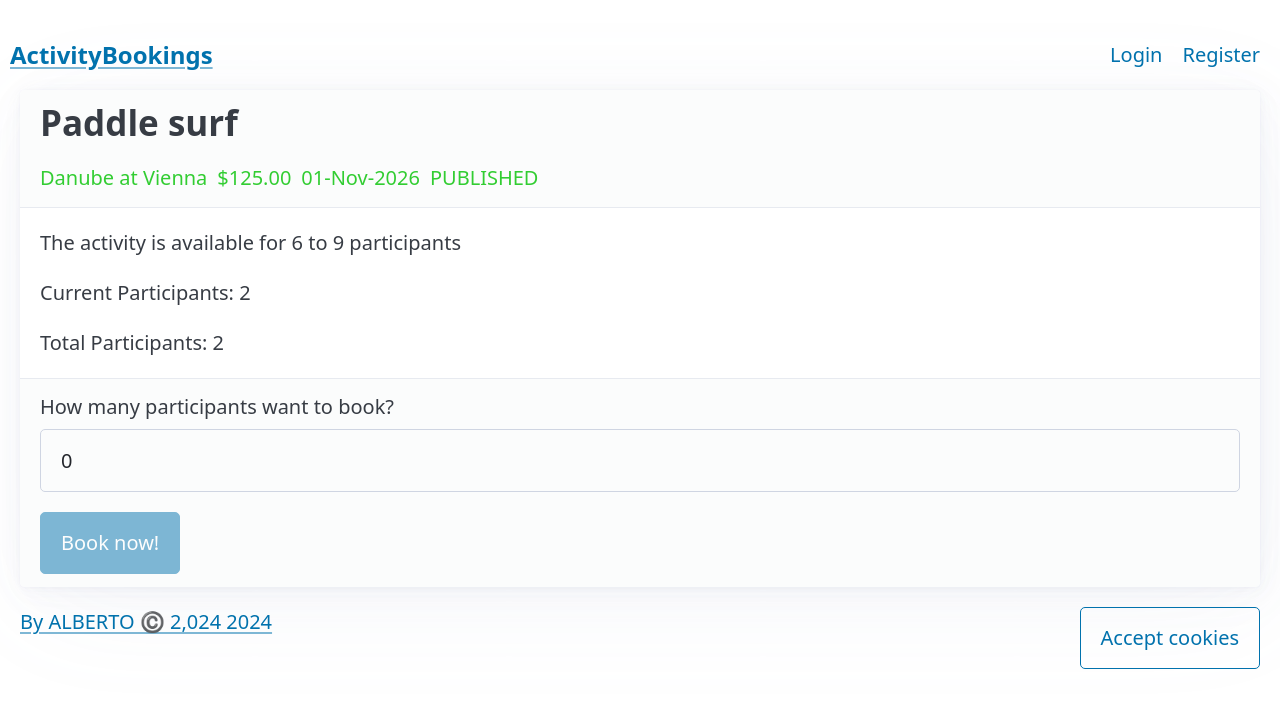
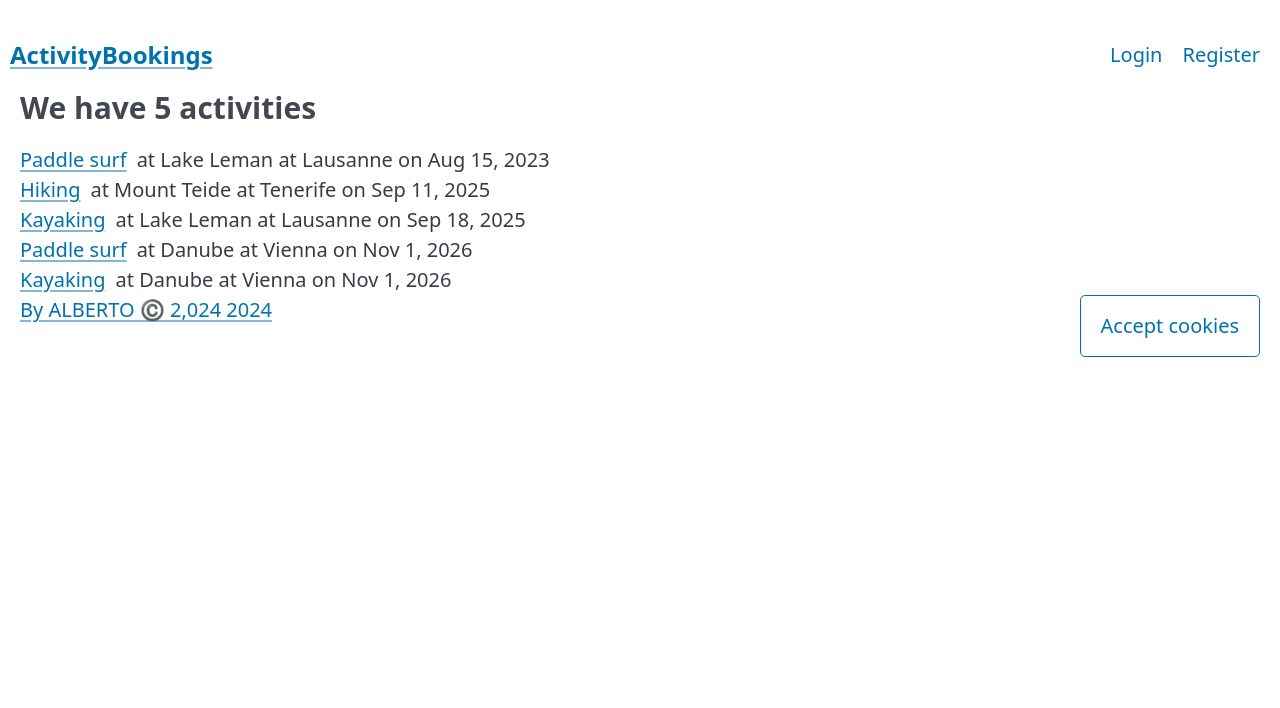
Before and after one commit to CursosAlbertoBasalo/zara_home-angular, an Angular app in the folder ActivityBookings/: page / in a window 1280 px wide. Shown: the top 708 px of the page. Built offline with nearby package versions, Linux system fonts and the light colour scheme.

Commit message:
feat: 4 routes

```diff
--- a/ActivityBookings/src/app/app-routing.module.ts
+++ b/ActivityBookings/src/app/app-routing.module.ts
@@ -1,10 +1,15 @@
 import { NgModule } from '@angular/core';
 import { RouterModule, Routes } from '@angular/router';
-import { BookingsComponent } from './bookings/bookings.component';
+import { BookingsComponent } from './views/bookings/bookings.component';
 
 const routes: Routes = [
   {
     path: '',
+    loadChildren: () =>
+      import('./views/home/home.module').then((m) => m.HomeModule),
+  },
+  {
+    path: 'bookings/:slug',
     component: BookingsComponent,
   },
   {
--- a/ActivityBookings/src/app/app.module.ts
+++ b/ActivityBookings/src/app/app.module.ts
@@ -2,9 +2,9 @@
 import { BrowserModule } from '@angular/platform-browser';
 import { AppRoutingModule } from './app-routing.module';
 import { AppComponent } from './app.component';
-import { BookingsComponent } from './bookings/bookings.component';
 import { CoreModule } from './core/core.module';
 import { SharedModule } from './shared/shared.module';
+import { BookingsComponent } from './views/bookings/bookings.component';
 
 /** Root module with root component and main module imports*/
 @NgModule({
--- a/ActivityBookings/src/app/core/header/header.component.html
+++ b/ActivityBookings/src/app/core/header/header.component.html
@@ -1,11 +1,11 @@
 <header>
   <nav>
     <ul>
-      <a routerLink="/" class="title">{{ title }}</a>
+      <a [routerLink]="['/']" class="title">{{ title }}</a>
     </ul>
     <ul>
       <li>
-        <a [routerLink]="['/', 'auth', 'login']">Login</a>
+        <a [routerLink]="'/auth/login'">Login</a>
       </li>
       <li>
         <a [routerLink]="['/', 'auth', 'register']">Register</a>
--- a/ActivityBookings/src/app/bookings/bookings.component.html
+++ b/ActivityBookings/src/app/views/bookings/bookings.component.html
@@ -1,6 +1,7 @@
 <article>
   <header>
     <h2>{{ activity.name }}</h2>
+    {{ activitySlug }}
     <div [class]="activity.status">
       <span>{{ activity.location }}</span>
       <span>{{ activity.price | currency }}</span>
--- a/ActivityBookings/src/app/bookings/bookings.component.ts
+++ b/ActivityBookings/src/app/views/bookings/bookings.component.ts
@@ -1,7 +1,8 @@
 import { ChangeDetectionStrategy, Component } from '@angular/core';
-import { ACTIVITIES } from '../shared/models/activities.data';
-import { Activity } from '../shared/models/activity.type';
-import { Participant } from '../shared/models/participant.type';
+import { ActivatedRoute } from '@angular/router';
+import { ACTIVITIES } from '../../shared/models/activities.data';
+import { Activity } from '../../shared/models/activity.type';
+import { Participant } from '../../shared/models/participant.type';
 
 @Component({
   selector: 'lab-bookings',
@@ -11,7 +12,7 @@
 })
 export class BookingsComponent {
   /** Activity object selecto from the array */
-  public activity: Activity = ACTIVITIES[3];
+  public activity: Activity = ACTIVITIES[0];
 
   /**  Supposed already booked places */
   public currentParticipants: number = 2;
@@ -51,6 +52,12 @@
     return `Participant ${participant.id}: ${participant.name} (${participant.age} years old)`;
   }
 
+  public activitySlug: string = '';
+
+  constructor(route: ActivatedRoute) {
+    this.activitySlug = route.snapshot.params['slug'];
+  }
+
   /** Event handler fired when the inout elements has user changes */
   public onNewParticipantsChange(event: any) {
     const input: HTMLInputElement = event.target;
--- /dev/null
+++ b/ActivityBookings/src/app/views/home/home-routing.module.ts
@@ -0,0 +1,11 @@
+import { NgModule } from '@angular/core';
+import { RouterModule, Routes } from '@angular/router';
+import { HomeComponent } from './home.component';
+
+const routes: Routes = [{ path: '', component: HomeComponent }];
+
+@NgModule({
+  imports: [RouterModule.forChild(routes)],
+  exports: [RouterModule]
+})
+export class HomeRoutingModule { }
--- /dev/null
+++ b/ActivityBookings/src/app/views/home/home.component.html
@@ -0,0 +1,7 @@
+<h3>We have {{ activities.length }} activities</h3>
+<div *ngFor="let activity of activities">
+  <span>
+    <a [routerLink]="['/', 'bookings', activity.slug]">{{ activity.name }}</a>
+  </span>
+  <span>at {{ activity.location }} on {{ activity.date | date }}</span>
+</div>
--- /dev/null
+++ b/ActivityBookings/src/app/views/home/home.component.ts
@@ -0,0 +1,12 @@
+import { Component } from '@angular/core';
+import { ACTIVITIES } from 'src/app/shared/models/activities.data';
+import { Activity } from 'src/app/shared/models/activity.type';
+
+@Component({
+  selector: 'lab-home',
+  templateUrl: './home.component.html',
+  styleUrls: ['./home.component.css'],
+})
+export class HomeComponent {
+  public activities: Activity[] = ACTIVITIES;
+}
```
Also changed, not shown: ActivityBookings/src/app/views/home/home.module.ts (added, +17 -0 lines), ActivityBookings/src/app/views/bookings/bookings.component.css (renamed from ActivityBookings/src/app/bookings/bookings.component.css), ActivityBookings/src/app/views/home/home.component.css (added), 2 other files (tests, documents, lock files or other folders).
